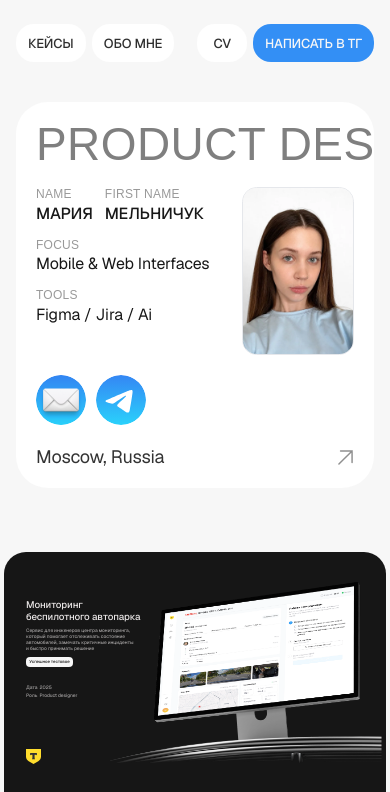
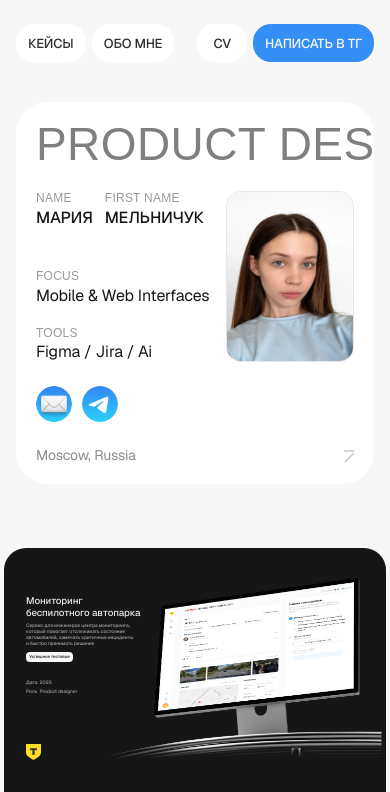
Before and after one commit to MariMel9212/portfolio, a Next.js app: page / in a window 390 px wide. Shown: the top 792 px of the page. Built offline with nearby package versions, Linux system fonts and the light colour scheme; a web font is replaced by a local one.

Commit message:
Stretch the mobile profile block and enlarge the portrait.
Co-authored-by: leomel9922 <leomel9922@proton.me>

```diff
--- a/src/components/mail-icon.tsx
+++ b/src/components/mail-icon.tsx
@@ -1,8 +1,9 @@
 import { asset } from "@/lib/asset"
+import { cn } from "@/lib/utils"
 
-export function MailIcon() {
+export function MailIcon({ className }: { className?: string }) {
   return (
-    <div className="relative size-[50px] shrink-0 overflow-clip rounded-full">
+    <div className={cn("relative size-[50px] shrink-0 overflow-clip rounded-full", className)}>
       <img alt="" width={50} height={50} className="absolute inset-0 block size-full max-w-none" src={asset("/figma/mail-icon.png")} />
     </div>
   );
--- a/src/components/profile-card.tsx
+++ b/src/components/profile-card.tsx
@@ -20,10 +20,10 @@ export function ProfileCard() {
     <section
       id="about"
       aria-label="Обо мне"
-      className="@container relative mx-4 mt-10 grid scroll-mt-6 grid-cols-[minmax(0,1fr)_112px] items-stretch gap-x-4 gap-y-5 overflow-clip rounded-[32px] bg-white p-5 sm:mx-auto sm:w-[600px] sm:grid-cols-[minmax(0,1fr)_150px] sm:p-8 md:mt-[52px] lg:flex lg:w-fit lg:flex-row lg:items-start lg:gap-[12px] lg:rounded-[46px] lg:px-[44px] lg:pb-[32px] lg:pt-[44px]"
+      className="@container relative mx-4 mt-10 grid scroll-mt-6 grid-cols-[minmax(0,1fr)_128px] items-stretch gap-x-4 gap-y-6 overflow-clip rounded-[32px] bg-white p-5 sm:mx-auto sm:w-[600px] sm:grid-cols-[minmax(0,1fr)_210px] sm:gap-x-6 sm:p-8 md:mt-[52px] lg:flex lg:w-fit lg:flex-row lg:items-start lg:gap-[12px] lg:rounded-[46px] lg:px-[44px] lg:pb-[32px] lg:pt-[44px]"
     >
       <div className="contents lg:flex lg:h-[454px] lg:w-[291px] lg:shrink-0 lg:flex-col lg:gap-[24px] lg:border-r lg:border-black/5">
-          <div className="pointer-events-none relative col-start-2 row-start-2 h-full min-h-[168px] w-full overflow-clip rounded-[14.595px] border-[0.73px] border-[#e5e7eb] drop-shadow-[0px_0px_1.46px_rgba(255,255,255,0.6)] lg:col-auto lg:row-auto lg:aspect-[272/407] lg:h-auto lg:min-h-0 lg:w-[272px]">
+          <div className="pointer-events-none relative col-start-2 row-start-2 aspect-[3/4] h-full w-full overflow-clip rounded-[14.595px] border-[0.73px] border-[#e5e7eb] drop-shadow-[0px_0px_1.46px_rgba(255,255,255,0.6)] lg:col-auto lg:row-auto lg:aspect-[272/407] lg:h-auto lg:w-[272px]">
             <div className="absolute left-[-0.27%] top-[-0.18%] h-[88.75%] w-[100.34%] rounded-[14.595px]">
               <div aria-hidden className="absolute inset-0 rounded-[14.595px] bg-[#d9d9d9]" />
               <div className="absolute inset-0 rounded-[inherit] shadow-[inset_0px_0.73px_0px_0px_rgba(255,255,255,0.7)]" />
@@ -40,8 +40,8 @@ export function ProfileCard() {
             </div>
           </div>
           <div className="col-span-2 row-start-4 flex w-full items-center justify-between lg:col-auto lg:row-auto lg:w-[272px]">
-            <p className={`text-[18px] leading-[23px] tracking-[-0.18px] text-black opacity-80 ${glow}`}>Moscow, Russia</p>
-            <div className="relative size-[18px] shrink-0 overflow-clip">
+            <p className={`text-[14px] leading-[18px] tracking-[-0.14px] text-black opacity-45 lg:text-[18px] lg:leading-[23px] lg:tracking-[-0.18px] lg:opacity-80 ${glow}`}>Moscow, Russia</p>
+            <div className="relative size-[14px] shrink-0 overflow-clip opacity-50 lg:size-[18px] lg:opacity-100">
               <div className="absolute left-[3px] top-[3px] size-[13.136px]">
                 <div className="absolute inset-[-22.22%]">
                   <img alt="" className="block size-full max-w-none" src={asset("/figma/arrow-up-right.svg")} />
@@ -56,7 +56,7 @@ export function ProfileCard() {
           <h1 className="font-display col-span-2 row-start-1 w-full whitespace-nowrap text-[length:14.45cqw] uppercase leading-none tracking-[0.01em] text-black opacity-50 text-shadow-[0px_0px_2.919px_rgba(255,255,255,0.6)] lg:col-auto lg:row-auto lg:w-[550px] lg:text-[78px] lg:leading-[0.77] lg:tracking-[0.02em]">
             product designer
           </h1>
-          <div className="relative z-10 col-start-1 row-start-2 flex w-full min-w-0 flex-col gap-3.5 lg:col-auto lg:row-auto lg:w-[336.415px] lg:gap-[26px] lg:pl-[5px]">
+          <div className="relative z-10 col-start-1 row-start-2 flex h-full w-full min-w-0 flex-col justify-between gap-6 lg:col-auto lg:row-auto lg:h-auto lg:w-[336.415px] lg:justify-start lg:gap-[26px] lg:pl-[5px]">
             <div className="flex w-full items-start gap-3 uppercase lg:gap-[44px]">
               <Field title="name" className="shrink-0 lg:w-[108px]">
                 <p className={`${value} font-medium`}>Мария</p>
@@ -65,7 +65,7 @@ export function ProfileCard() {
                 <p className={`${value} font-medium`}>Мельничук</p>
               </Field>
             </div>
-            <div className="flex w-full flex-col gap-[14px]">
+            <div className="flex w-full flex-col gap-5 lg:gap-[14px]">
               <Field title="focus">
                 <p className={value}>Mobile &amp; Web Interfaces</p>
               </Field>
@@ -80,14 +80,14 @@ export function ProfileCard() {
               aria-label="Написать на почту"
               className="rounded-full transition-transform hover:-translate-y-0.5 focus-visible:outline-2 focus-visible:outline-offset-2 focus-visible:outline-[#338ff5]"
             >
-              <MailIcon />
+              <MailIcon className="size-9 lg:size-[50px]" />
             </a>
             <a
               href={site.telegramUrl}
               target="_blank"
               rel="noreferrer"
               aria-label="Написать в Telegram"
-              className="relative size-[50px] shrink-0 overflow-clip rounded-full transition-transform hover:-translate-y-0.5 focus-visible:outline-2 focus-visible:outline-offset-2 focus-visible:outline-[#338ff5]"
+              className="relative size-9 shrink-0 overflow-clip rounded-full transition-transform hover:-translate-y-0.5 focus-visible:outline-2 focus-visible:outline-offset-2 focus-visible:outline-[#338ff5] lg:size-[50px]"
             >
               <img alt="" className="absolute inset-0 block size-full max-w-none" src={asset("/figma/telegram.svg")} />
             </a>
```
